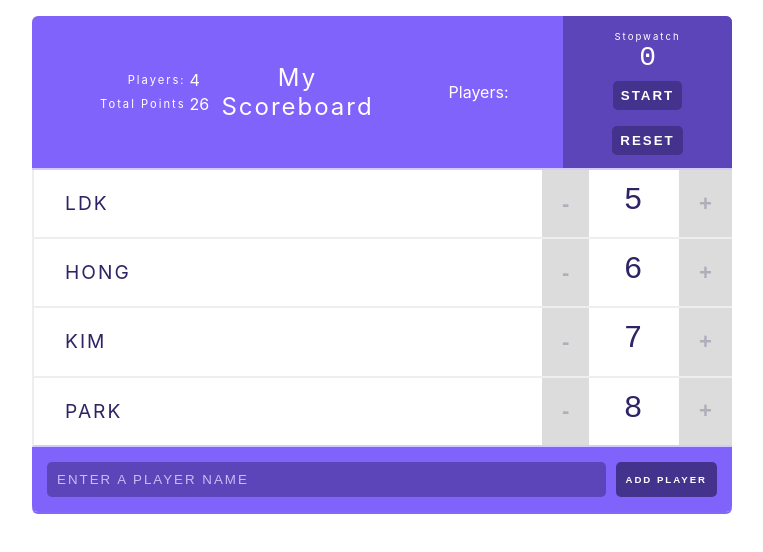
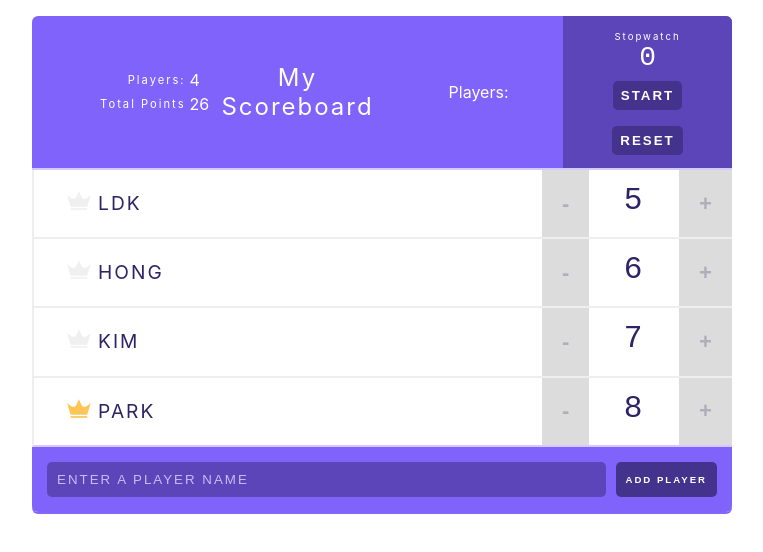
Before and after one commit to DAMICHOI/React.js, a React (Create React App) app in the folder scoreboard/: page / in a window 1280 px wide. Shown: the top 552 px of the page, without its empty margins (258-1021 px from the left). Built offline with nearby package versions, Linux system fonts and the light colour scheme.

Commit message:
4주차 수업_2020.03.07 - classnames를 활용한 클래스 동적 바인딩

```diff
--- a/scoreboard/package.json
+++ b/scoreboard/package.json
@@ -6,6 +6,7 @@
     "@testing-library/jest-dom": "^4.2.4",
     "@testing-library/react": "^9.4.0",
     "@testing-library/user-event": "^7.2.1",
+    "classnames": "^2.2.6",
     "lodash": "^4.17.15",
     "react": "^16.12.0",
     "react-dom": "^16.12.0",
--- a/scoreboard/src/App.js
+++ b/scoreboard/src/App.js
@@ -5,6 +5,7 @@ import Player from './components/Player';
 import AddPlayerForm from "./components/AddPlayerForm";
 import {connect, useSelector} from "react-redux";
 import {CustomPlayer} from "./components/CustomPlayer";
+import _ from 'lodash';
 
 /*
 // 2020.02.22
@@ -36,12 +37,17 @@ let maxId = 4;
 //class App extends React.Component{
 function App(props) {
     const players = useSelector(state => state.player.players)
+    const getHighscore = () => {
+        const highscore = _.maxBy(players, 'score').score;
+        return highscore ? highscore : null;
+    }
     return (
         <div className="scoreboard">
           <Header title="My Scoreboard" players={players}/>
           {
             props.players.map(player => (
-                <CustomPlayer name={player.name} score={player.score} id={player.id} key={player.id}/>
+                <CustomPlayer name={player.name} score={player.score} id={player.id} key={player.id}
+                isHighScore={getHighscore() === player.score}/>
             ))
           }
 
--- a/scoreboard/src/components/CustomPlayer.js
+++ b/scoreboard/src/components/CustomPlayer.js
@@ -1,8 +1,14 @@
 import React from "react";
 import {Player} from "./Player";
+import classNames from 'classnames';
 
 export const CustomPlayer = (props) => {
     return (
-        <Player {...props}></Player>
+        <Player {...props}>
+            <svg viewBox="0 0 44 35" className={classNames('svg', {'is-high-score': props.isHighScore})}>
+                <path d="M26.7616 10.6207L21.8192 0L16.9973 10.5603C15.3699 14.1207 10.9096 15.2672 7.77534 12.9741L0 7.24138L6.56986 28.8448H37.0685L43.5781 7.72414L35.7425 13.0948C32.6685 15.2672 28.3288 14.0603 26.7616 10.6207Z" transform="translate(0 0.301727)"/>
+                <rect width="30.4986" height="3.07759" transform="translate(6.56987 31.5603)"/>
+            </svg>
+        </Player>
     );
 }
--- a/scoreboard/src/components/Player.js
+++ b/scoreboard/src/components/Player.js
@@ -8,6 +8,7 @@ export const Player = (props) => {
         <div className="player">
             <span className="player-name">
                 <button className="remove-player" onClick={() => props.removePlayer(props.id)}> x </button>
+                {props.children}
                 {props.name}
             </span>
             <Counter id={props.id} score={props.score}/>
```
Also changed, not shown: 1 other file (tests, documents, lock files or other folders).
